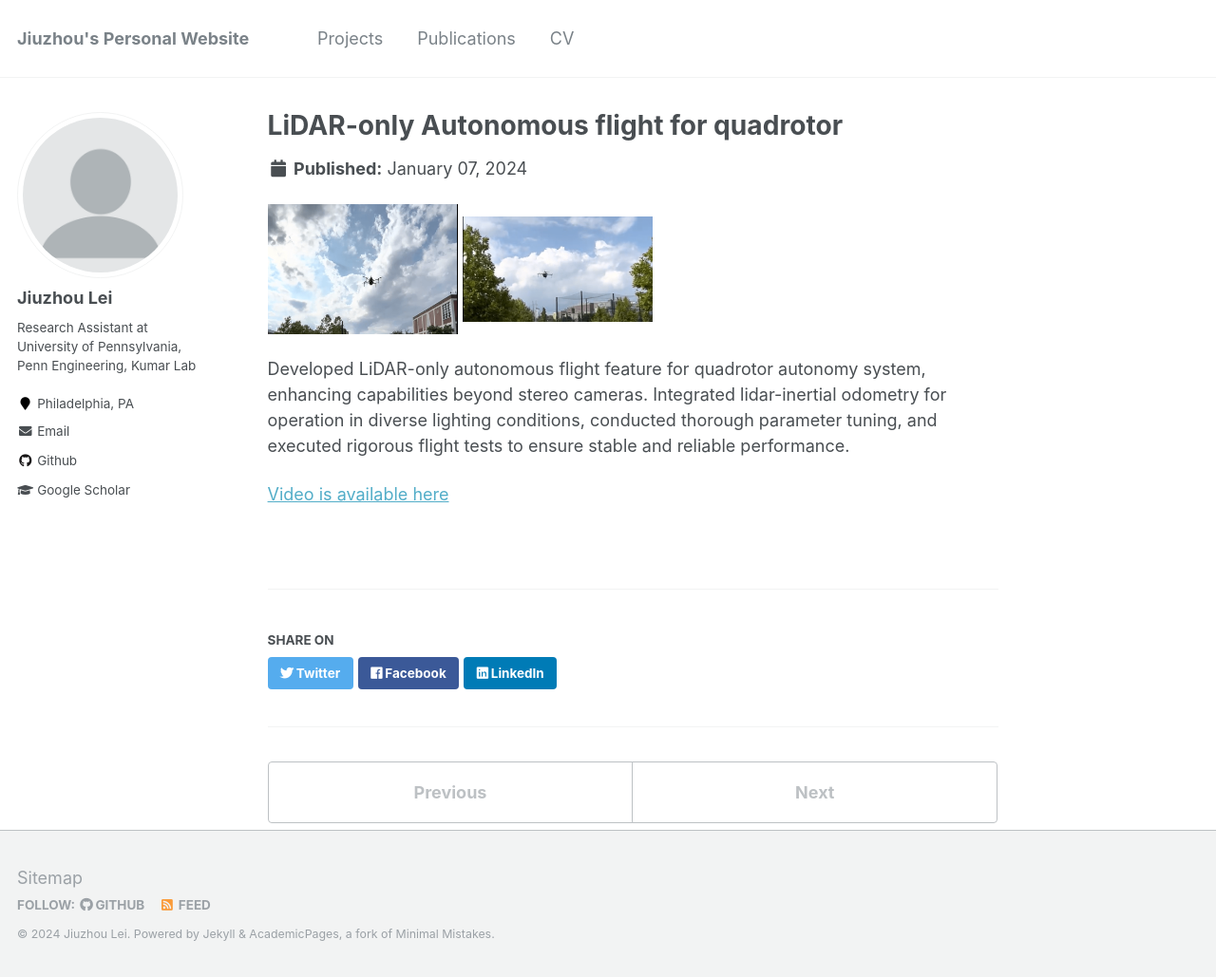
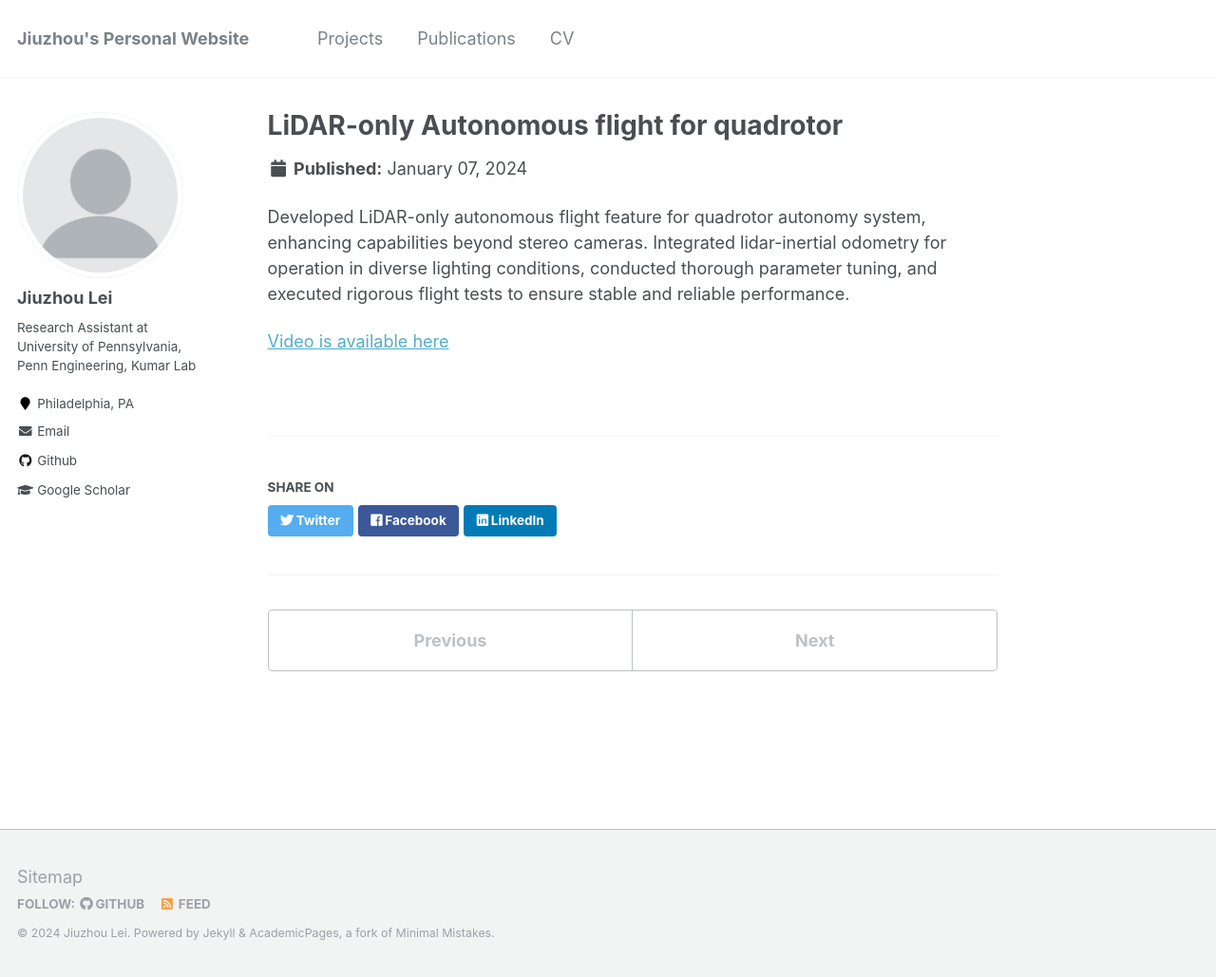
Before and after one commit to RollingOat/jiuzhou_lei.github.io, a Jekyll site: the page built from _portfolio/portfolio-3.md, in a window 1280 px wide and 1029 px high. Shown: the whole window at 95% size. Built offline with Jekyll 4.4.1, drawn with Linux system fonts in a browser that asks for light colours.

Commit message:
Update portfolio-3.md

```diff
--- a/_portfolio/portfolio-3.md
+++ b/_portfolio/portfolio-3.md
@@ -1,9 +1,8 @@
 ---
 title: "LiDAR-only Autonomous flight for quadrotor"
-excerpt: "Quadrotor Autonomous Flight using 3D LiDAR <br/><img src='/images/500x300.png'>"
+excerpt: "Quadrotor Autonomous Flight using 3D LiDAR <br/><img src='auto_flight_1.png' width=200 height=150> <img src='at_flight_2.png' width=200 height=150> >"
 collection: portfolio
 ---
-<img src='/images/auto_flight_1.png' width=200 height=150> <img src='/images/at_flight_2.png' width=200 height=150>
 
 Developed LiDAR-only autonomous flight feature for quadrotor autonomy system, enhancing capabilities beyond
 stereo cameras. Integrated lidar-inertial odometry for operation in diverse lighting conditions, conducted thorough
```
